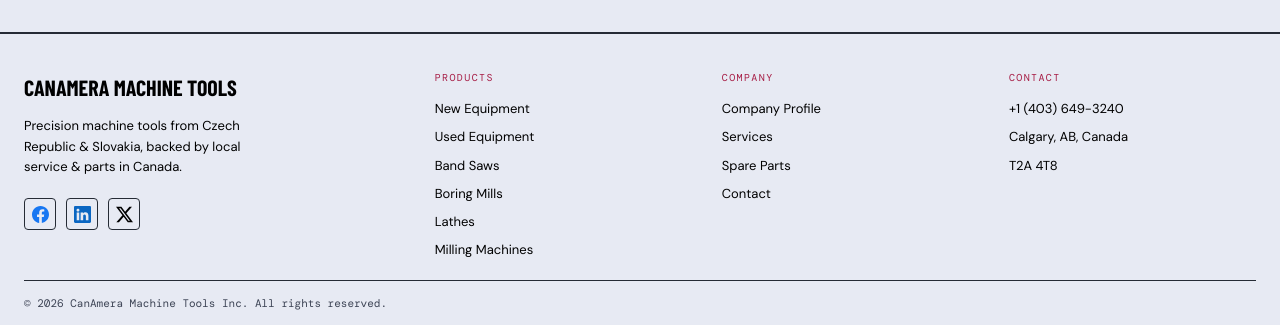
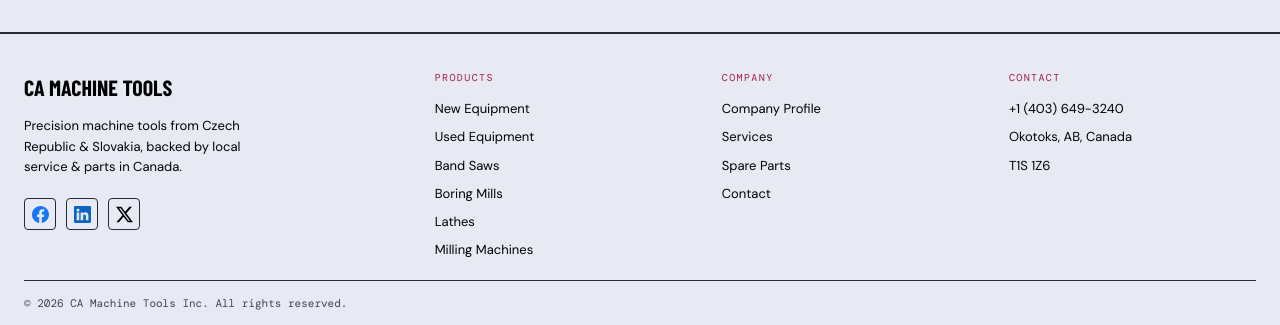
Before and after one commit to MartyP12/camachinetools, a React (Vite) app: page / in a window 1280 px wide. Shown: the part 2453-2778 px from the top of the page. Built offline with nearby package versions, Linux system fonts and the light colour scheme; a web font is replaced by a local one.

Commit message:
Changed from Canamera -> CA

```diff
--- a/src/App.jsx
+++ b/src/App.jsx
@@ -120,7 +120,7 @@ function App() {
             <div className="CM-logo">
               <img src={logo} alt="Logo"/>
             </div>
-            CanAmera Machine Tools
+            CA Machine Tools
           </button>
           <div className="nav-links">
             {NAV_LINKS.map(l => (
@@ -148,7 +148,7 @@ function App() {
         <div className="container">
           <div className="footer-grid">
             <div>
-              <div className="footer-brand">CanAmera Machine Tools</div>
+              <div className="footer-brand">CA Machine Tools</div>
               <p className="footer-tagline">Precision machine tools from Czech Republic & Slovakia, backed by local service & parts in Canada.</p>
 
               {/* Social Links */}
@@ -177,7 +177,7 @@ function App() {
             {[
               { title: "Products", links: ["New Equipment", "Used Equipment", "Band Saws", "Boring Mills", "Lathes", "Milling Machines"] },
               { title: "Company", links: ["Company Profile", "Services", "Spare Parts", "Contact"] },
-              { title: "Contact", links: ["+1 (403) 649-3240", "Calgary, AB, Canada", "T2A 4T8"] },
+              { title: "Contact", links: ["+1 (403) 649-3240", "Okotoks, AB, Canada", "T1S 1Z6"] },
             ].map(col => (
               <div key={col.title}>
                 <div className="footer-col-title">{col.title}</div>
@@ -188,7 +188,7 @@ function App() {
             ))}
           </div>
           <div className="footer-bottom">
-            <div className="footer-copy">© 2026 CanAmera Machine Tools Inc. All rights reserved.</div>
+            <div className="footer-copy">© 2026 CA Machine Tools Inc. All rights reserved.</div>
           </div>
         </div>
       </footer>
--- a/src/pages/CompanyPage.jsx
+++ b/src/pages/CompanyPage.jsx
@@ -12,19 +12,19 @@ function CompanyPage() {
           <div className="about-text">
             <h2>Fine Machinery for Your Shop</h2>
             <p>
-              CanAmera Machine Tools is an authorised importer of new <strong>RETOS VARNSDORF</strong> horizontal boring mills, new <strong>TRENS (TOS Trencin) Lathes</strong>,
+              CA Machine Tools is an authorised importer of new <strong>RETOS VARNSDORF</strong> horizontal boring mills, new <strong>TRENS (TOS Trencin) Lathes</strong>,
               new heavy duty lathes, <strong>TDZ TURN</strong> vertical lathes, used <strong>TOS</strong> boring mills, and other equipment from Czech Republic and Slovakia.
               We offer high quality heavy duty machinery as well as long term partnership to support your immediate and after sale needs.
               We provide spare parts for TOS Varnsdorf boring mills as well as parts for most of "TOS" brand machine tools. We stock most parts at our location and usually ship them the same day.
-              When you have any question or need for our assistance, contact us today! CanAmera Machine Tools Inc. is a new name for long term presence of TOS machine tools on the North American market.
+              When you have any question or need for our assistance, contact us today! CA Machine Tools Inc. is a new name for long term presence of TOS machine tools on the North American market.
             </p>
           </div>
           <div>
             <div className="about-info">
               <div style={{ fontFamily: "var(--font-head)", fontSize: 16, fontWeight: 700, textTransform: "uppercase", letterSpacing: "0.04em", color: "var(--muted)", marginBottom: 16 }}>Company Details</div>
               {[
-                { icon: "◆", label: "Legal Name", value: "CanAmera Machine Tools Inc." },
-                { icon: "📍", label: "Address", value: "1440 52 St NE #313\nCalgary, AB T2A 4T8" },
+                { icon: "◆", label: "Legal Name", value: "CA Machine Tools Inc." },
+                { icon: "📍", label: "Address", value: "14-900 Village Lane Unit 1014\nOkotoks, AB T1S 1Z6" },
                 { icon: "☎", label: "Phone", value: "Tel: +1 (403) 649-3240" },
                 { icon: "🌍", label: "Service Area", value: "Canada (primary: Western Canada & Ontario)" },
                 { icon: "⚙", label: "Specialization", value: "HBMs, Lathes, Milling Machines, Band Saws" },
--- a/src/pages/ContactPage.jsx
+++ b/src/pages/ContactPage.jsx
@@ -32,7 +32,7 @@ function ContactPage() {
         <div className="contact-grid">
           <div className="contact-info-box">
             {[
-              { label: "Head Office", value: "1440 52 St NE #313\nCalgary, AB T2A 4T8" },
+              { label: "Head Office", value: "14-900 Village Lane Unit 1014\nOkotoks, AB T1S 1Z6" },
               { label: "Phone", value: <><a href="tel:+14036493240">+1 (403) 649-3240</a> (office)<br /> </> },
               { label: "Hours", value: "Mon–Fri 08:00 – 17:00 MT\nUrgent service line available after hours" },
               { label: "Sales & Inquiries", value: <><a href="mailto:info@canameramachinetools.com">info@canameramachinetools.com</a></> },
--- a/src/pages/HomePage.jsx
+++ b/src/pages/HomePage.jsx
@@ -12,7 +12,7 @@ function HomePage({ onNavigate, onViewDetail, onRequestQuote }) {
         <div className="hero-grid-bg" />
         <div className="hero-glow" />
         <div className="container hero-content">
-          <div className="hero-eyebrow">Calgary, Alberta</div>
+          <div className="hero-eyebrow">Okotoks, Alberta</div>
           <h1 className="hero-title">
             Precision<br />Machine<br /><em>Tools.</em>
           </h1>
```
